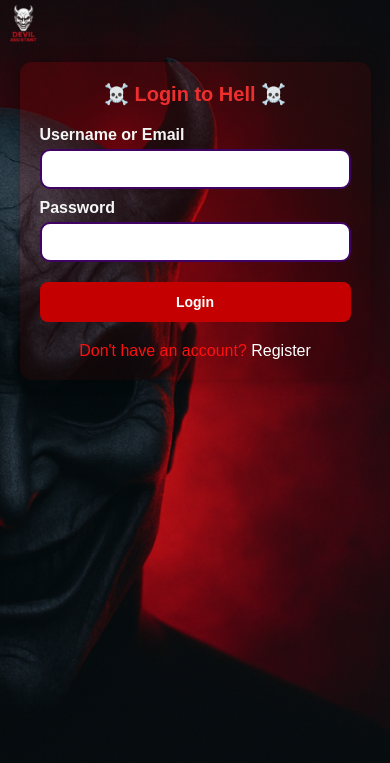
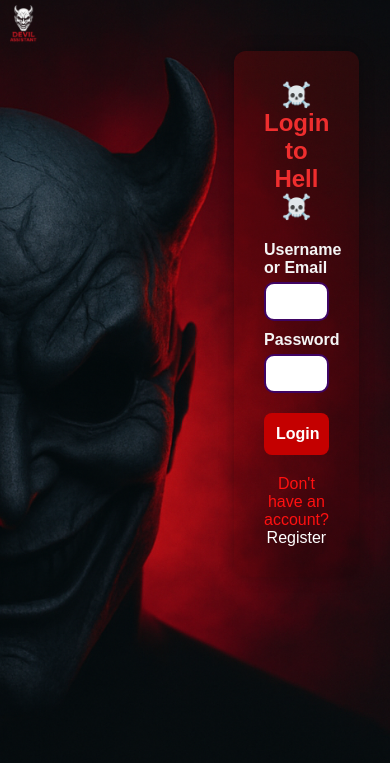
Before and after one commit to divyansh1539/personal-assistant, a Django app: page / in a window 390 px wide. Shown: the top 763 px of the page. Run offline with Django 5.2, Linux system fonts and the light colour scheme.

Commit message:
some changes in css

```diff
--- a/devil/static/images/style.css
+++ b/devil/static/images/style.css
@@ -281,23 +281,3 @@ color: #ffffff;
 text-decoration: none;
 color: white;
 }
-@media (max-width: 600px) {
-  .container1 {
-    padding: 20px;
-    width: 90%;
-    margin: 5% auto;
-  }
-
-  .container1 h2 {
-    font-size: 20px;
-  }
-
-  .container1 input,
-  .container1 button {
-    font-size: 14px;
-  }
-
-  .logo img {
-    width: 80px;
-  }
-}
```
